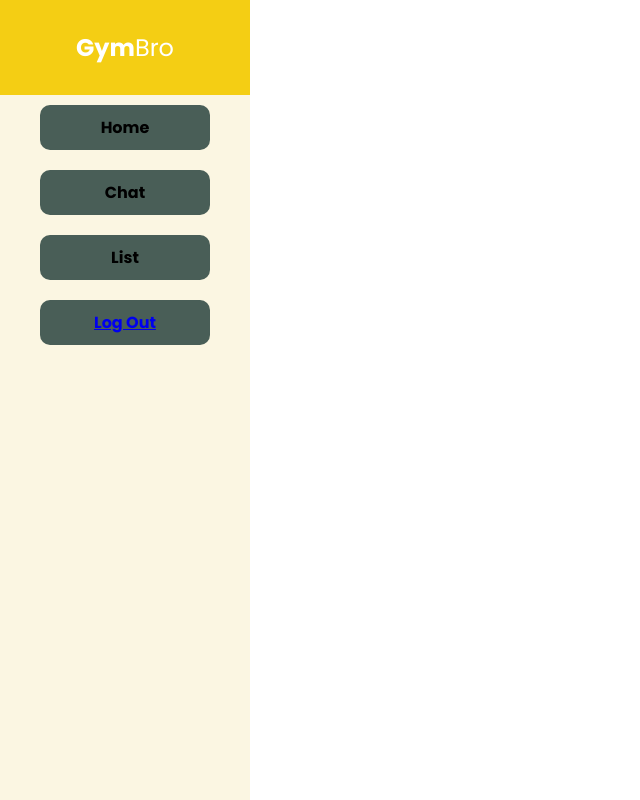
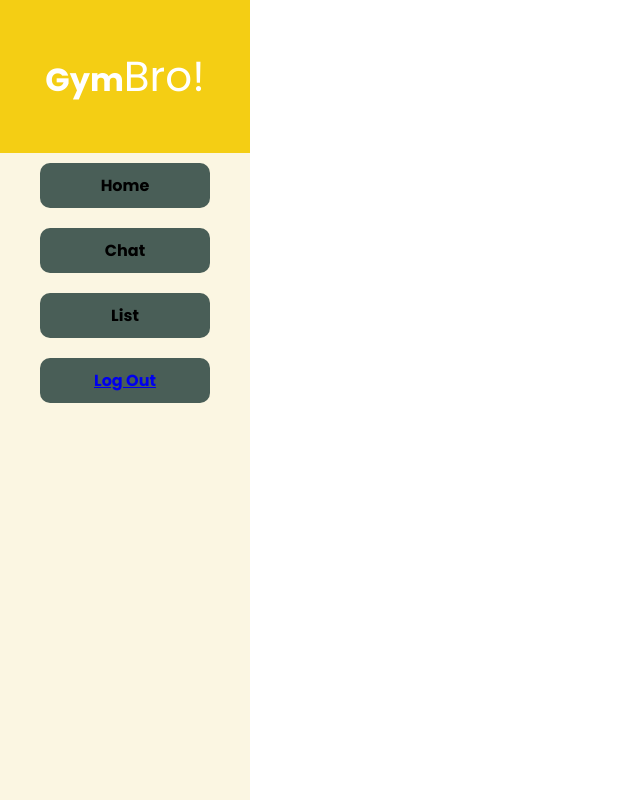
Before and after one commit to sortascary/GarudaHacks, a React (Vite) app in the folder Hackathon/: page /Sidebar in a window 1280 px wide. Shown: the whole page, without its empty margins (0-640 px from the left). Built offline with nearby package versions, Linux system fonts and the light colour scheme; no server answers; sample sign-in values are in the browser's storage.

Commit message:
styyyyyyyyyyleeeee

```diff
--- a/Hackathon/src/Components/Sidebar.jsx
+++ b/Hackathon/src/Components/Sidebar.jsx
@@ -19,7 +19,7 @@ function Sidebar() {
                 <ul>
                     <div className='headerSidebar'>
                         <h1 className='logo'>Gym</h1>
-                        <h1 className='logo1'>Bro</h1>
+                        <h1 className='logo1'>Bro!</h1>
                     </div>
                     <li className='home'>
                         <Link to={'/'}>Home</Link>
--- a/Hackathon/src/Style.css
+++ b/Hackathon/src/Style.css
@@ -43,6 +43,7 @@ body{
     display: inline-block;
     color: #ffffff; /* Warna teks */
     font-weight: bold; /* Tebal teks */
+    font-size: 32px;
     padding: 10px 0px 10px 10px;
 
   }
@@ -50,6 +51,7 @@ body{
     display: inline-block;
     color: #ffffff;
     font-weight: lighter;
+    font-size: 42px;
     padding: 10px 10px 10px 0px;
   }
   .Sidebar .home a{
```
